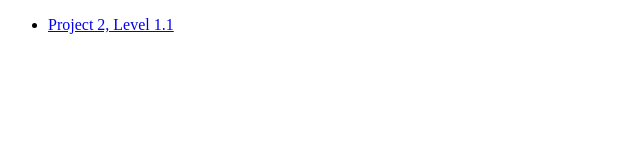
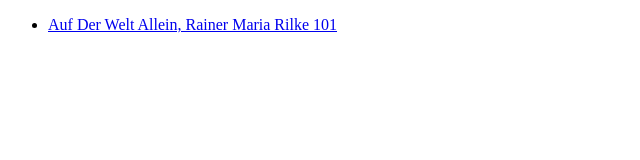
Before and after one commit to hmkupp/interactive2, a plain HTML site: page P2/index.html in a window 1280 px wide. Shown: the whole page, without its empty margins (0-640 px from the left). Drawn offline with Linux system fonts and the light colour scheme.

Commit message:
description

```diff
--- a/P2/index.html
+++ b/P2/index.html
@@ -7,6 +7,6 @@
 
 <ul>
 
-<li><a href="Rilke1.1.html">Project 2, Level 1.1</a></li>
+<li><a href="Rilke1.1.html">Auf Der Welt Allein, Rainer Maria Rilke 101</a></li>
 
 </ul>
```
